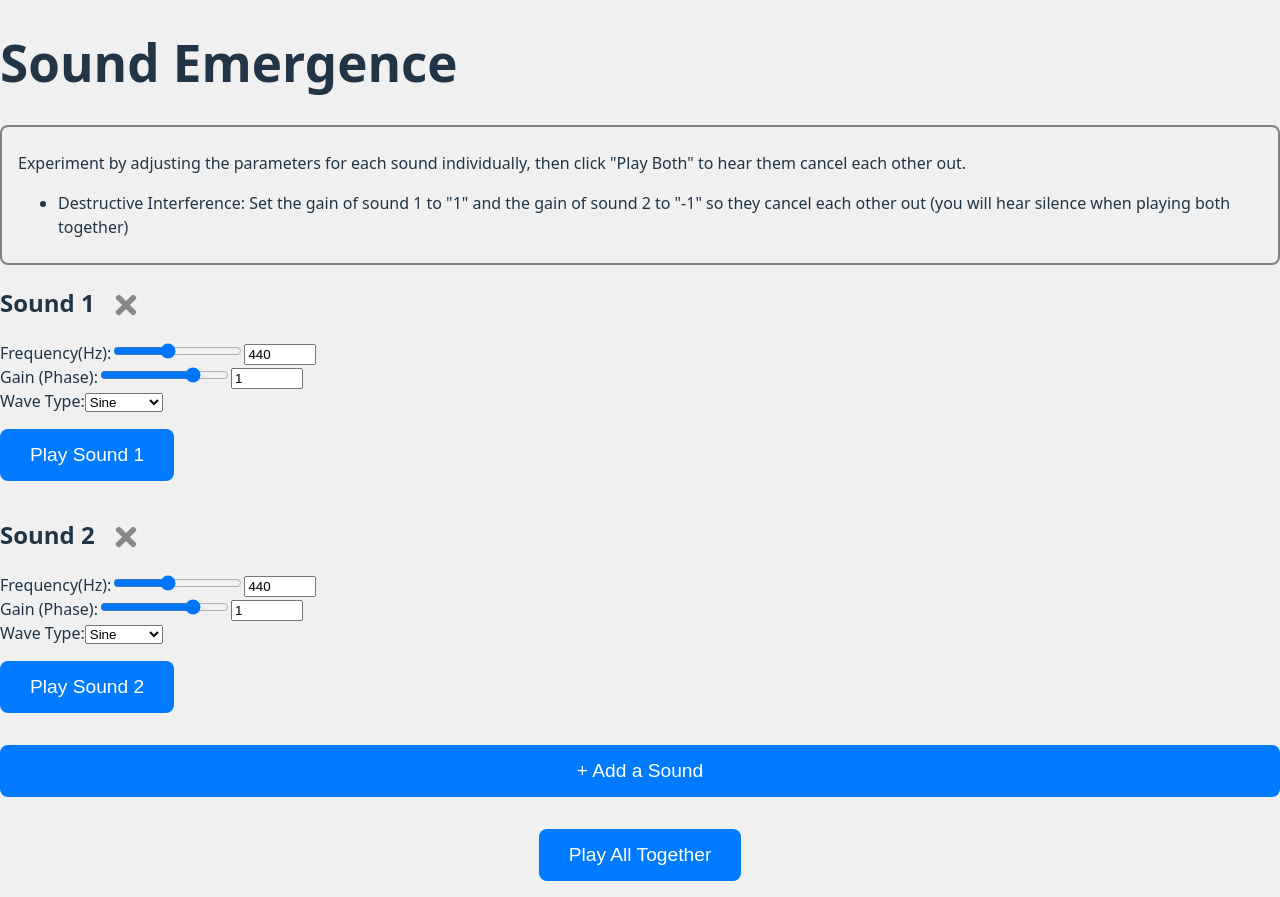
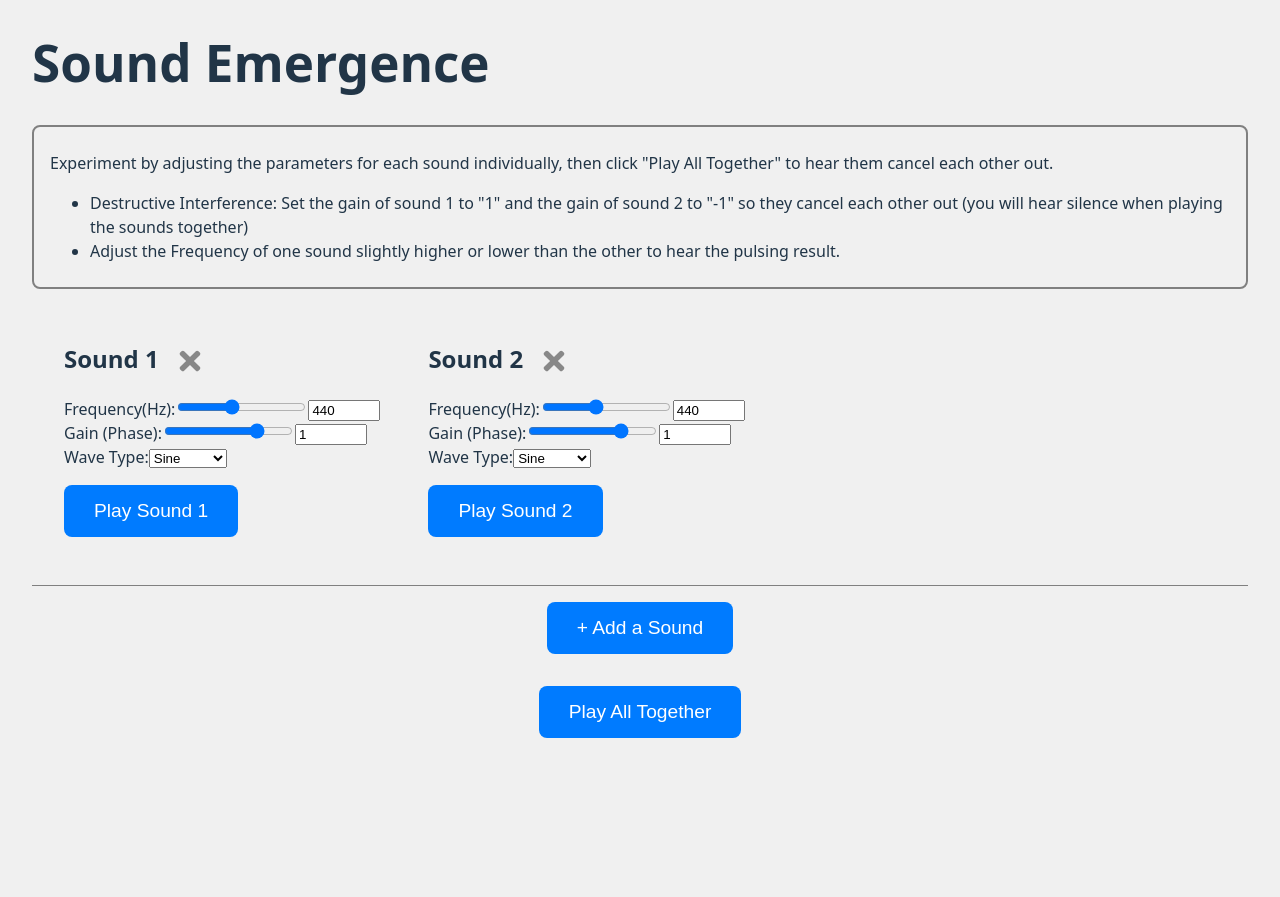
Before and after one commit to BrentGrammer/EmergentSounds, a React (Vite) app in the folder WebAudio/: page / in a window 1280 px wide. After the commit the page ends 800 px from the top, so only its background shows below. Built offline with nearby package versions, Linux system fonts and the light colour scheme.

Commit message:
cleanup, styling

```diff
--- a/WebAudio/src/App.css
+++ b/WebAudio/src/App.css
@@ -1,10 +1,3 @@
-body {
-  display: flex;
-  justify-content: center;
-  align-items: center;
-  background-color: #f0f0f0;
-  flex-direction: column;
-}
 button {
   margin-top: 1rem;
   margin-bottom: 1rem;
@@ -53,3 +46,12 @@ button:hover {
 .icon-delete-button:hover {
   background-color: #dcdcdc;
 }
+
+.sounds-container {
+  border-bottom: solid 1px gray;
+  display: flex;
+  flex-wrap: wrap;
+  padding: 2rem;
+  justify-content: flex-start;
+  gap: 3rem;
+}
--- a/WebAudio/src/App.tsx
+++ b/WebAudio/src/App.tsx
@@ -10,6 +10,8 @@ import Sound from "./components/Sound/Sound";
 
 const AudioContext = window.AudioContext;
 const audioCtx = new AudioContext();
+
+const PLAY_ALL_TEXT = "Play All Together";
 
 const defaultHighestSoundNumber = 2;
 
@@ -67,17 +69,22 @@ function App() {
       <article className="experiments-container">
         <p>
           Experiment by adjusting the parameters for each sound individually,
-          then click "Play Both" to hear them cancel each other out.
+          then click "{PLAY_ALL_TEXT}" to hear them cancel each other out.
         </p>
         <ul>
           <li>
             Destructive Interference: Set the gain of sound 1 to "1" and the
             gain of sound 2 to "-1" so they cancel each other out (you will hear
-            silence when playing both together)
+            silence when playing the sounds together)
+          </li>
+          <li>
+            Adjust the Frequency of one sound slightly higher or lower than the
+            other to hear the pulsing result.
           </li>
         </ul>
       </article>
 
+      <section className="sounds-container">
         {Object.keys(sounds).map((soundId) => {
           const sound = sounds[soundId];
 
@@ -93,10 +100,14 @@ function App() {
             </div>
           );
         })}
+      </section>
+
+      <div className="flex-center">
         <button onClick={addSound}>+ Add a Sound</button>
+      </div>
 
-      <div className="button-container flex-center">
-        <button onClick={playAll}>Play All Together</button>
+      <div className="flex-center">
+        <button onClick={playAll}>{PLAY_ALL_TEXT}</button>
       </div>
     </main>
   );
--- a/WebAudio/src/components/Sound/Sound.tsx
+++ b/WebAudio/src/components/Sound/Sound.tsx
@@ -43,9 +43,7 @@ export default function Sound({
 
       <SoundParameters id={soundId} updateSounds={updateSounds} />
 
-      <div className="button-container">
-        <button onClick={() => onPlaySound(soundId)}>Play {sound.title}</button>
-      </div>
+      <button onClick={() => onPlaySound(soundId)}>Play {sound.title}</button>
     </>
   );
 }
--- a/WebAudio/src/index.css
+++ b/WebAudio/src/index.css
@@ -2,6 +2,7 @@
   font-family: system-ui, Avenir, Helvetica, Arial, sans-serif;
   line-height: 1.5;
   font-weight: 400;
+  background-color: #f0f0f0;
 
   font-synthesis: none;
   text-rendering: optimizeLegibility;
@@ -12,8 +13,10 @@
 body {
   margin: 0;
   display: flex;
-  place-items: center;
-  min-width: 320px;
+  justify-content: center;
+  align-items: center;
+  flex-direction: column;
+  padding: 0 2rem;
 }
 
 h1 {
@@ -24,9 +27,5 @@ h1 {
 @media (prefers-color-scheme: light) {
   :root {
     color: #213547;
-    background-color: #ffffff;
-  }
-  button {
-    background-color: #f9f9f9;
   }
 }
```
Lines whose indentation alone changed are shown as unchanged.
